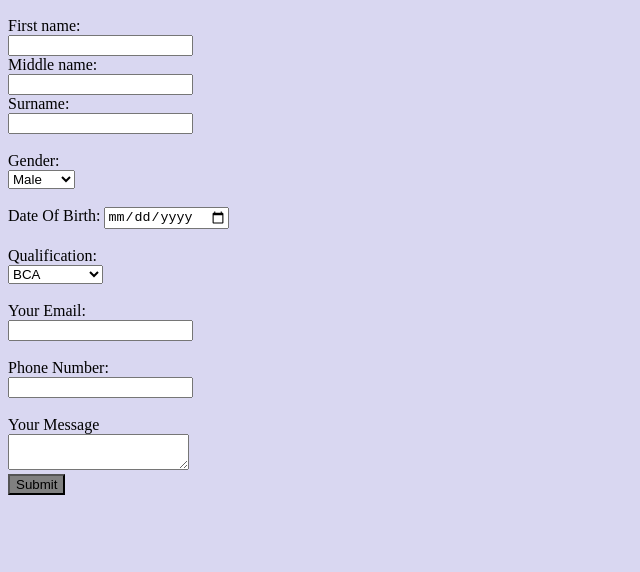
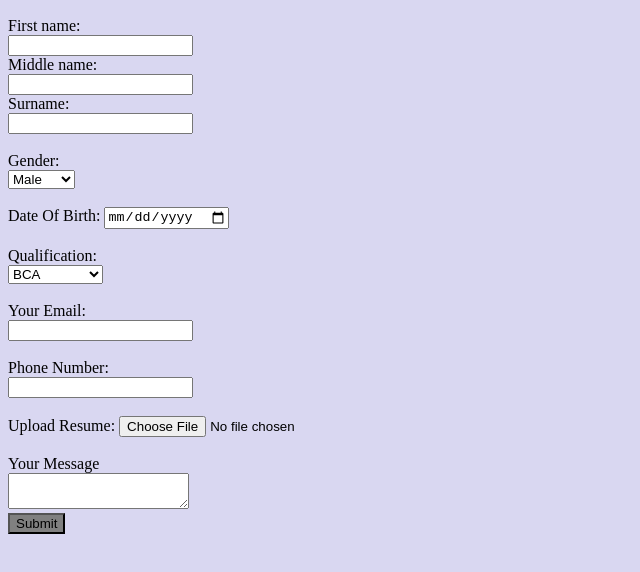
Before and after one commit to bapidhibar/application-form, a plain HTML site: page index.html in a window 1280 px wide. Shown: the part 100-672 px from the top of the page, without its empty margins (0-640 px from the left). Drawn offline with Linux system fonts and the light colour scheme.

Commit message:
initial commit

```diff
--- a/index.html
+++ b/index.html
@@ -37,6 +37,8 @@
   <input for="text" id="email-label"><br><br>
   <label for="number">Phone Number:</label><br>
   <input type="text" id="number-label"><br><br>
+  <label for="file">Upload Resume:</label>
+  <input type="file" id="myFile" name="filename"><br><br>
   <label for="message">Your Message</label><br>
   <textarea id="message" name="message"></textarea><br>
   <input id="submit" type="Submit" value="Submit">
--- a/style.css
+++ b/style.css
@@ -2,8 +2,6 @@ body {
     background-color: #D9D7F1;
     color: 0f0e0e;
   }
-
-
   .nav-link{
       text-decoration:none;
       font-size: 15px;
```
